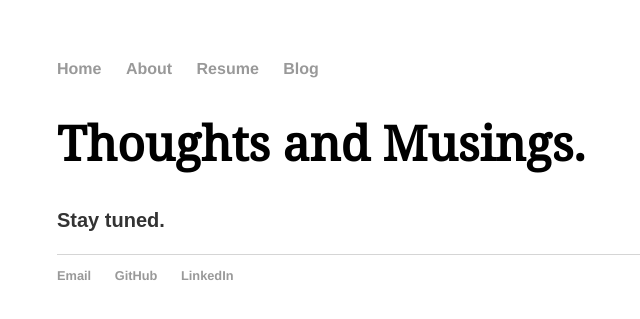
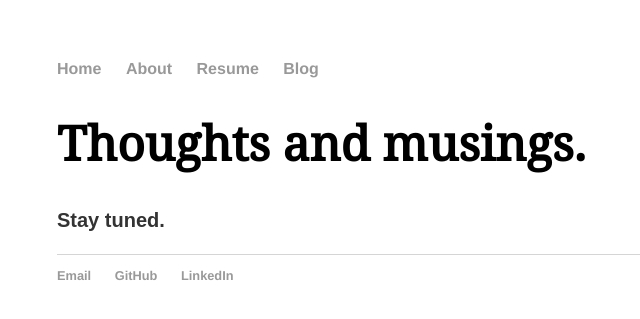
Before and after one commit to arastogi15/arastogi15.github.io, a Jekyll site: the page built from blog/index.html, in a window 1280 px wide. Shown: the top 319 px of the page, without its empty margins (135-775 px from the left). Built offline with Jekyll 4.4.1, drawn with Linux system fonts in a browser that asks for light colours.

Commit message:
weird uppercase character.

```diff
--- a/blog/index.html
+++ b/blog/index.html
@@ -3,7 +3,7 @@ layout: default
 title: Ankur Rastogi
 ---
 <div class="blurb">
-	<h1 class="title">Thoughts and Musings.</h1>
+	<h1 class="title">Thoughts and musings.</h1>
 
 			<p><b>Stay tuned. </b>
 			</p>
```
